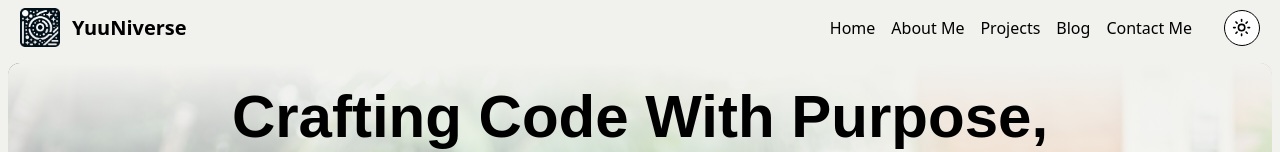
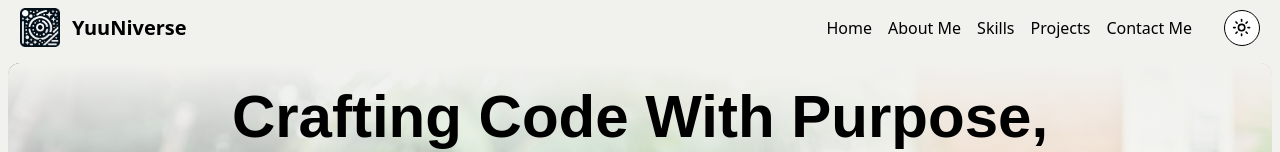
Before and after one commit to TamaWira/yuuniverse, a Next.js app: page / in a window 1280 px wide. Shown: the top 152 px of the page. Built offline with nearby package versions, Linux system fonts and the light colour scheme; a web font is replaced by a local one.

Commit message:
feat: add smooth scroll to navbar navigation

```diff
--- a/src/app/globals.css
+++ b/src/app/globals.css
@@ -8,6 +8,9 @@
 *::after {
   box-sizing: border-box;
 }
+html {
+  scroll-behavior: smooth;
+}
 
 button {
   cursor: pointer;
--- a/src/app/layout.tsx
+++ b/src/app/layout.tsx
@@ -30,7 +30,7 @@ export default function RootLayout({
   children: React.ReactNode;
 }>) {
   return (
-    <html lang="en" suppressHydrationWarning>
+    <html lang="en" className="scroll-smooth" suppressHydrationWarning>
       <body
         className={`${geistSans.variable} ${geistMono.variable} ${abhayaLibre.variable} antialiased bg-[#F1F1EE] dark:bg-[#171D17]`}
       >
--- a/src/components/about-me.tsx
+++ b/src/components/about-me.tsx
@@ -19,7 +19,7 @@ export default function AboutMe() {
   return (
     <motion.section
       id="about-me"
-      className="relative flex flex-col justify-center gap-3 md:gap-8 h-full text-center"
+      className="relative flex flex-col justify-center gap-3 md:gap-8 h-full text-center scroll-mt-10"
       variants={containerVariants}
       initial="hidden"
       whileInView="show"
--- a/src/components/features/projects/projects.tsx
+++ b/src/components/features/projects/projects.tsx
@@ -60,11 +60,12 @@ const containerVariants: Variants = {
 export function Projects() {
   return (
     <motion.section
+      id="projects"
       variants={containerVariants}
       initial="hidden"
       whileInView="show"
       viewport={{ once: true, amount: 0.3 }}
-      className="h-full"
+      className="h-full scroll-mt-10"
     >
       <motion.div variants={itemVariants} className="text-center">
         <Heading variant="h2">My Work</Heading>
--- a/src/components/features/skills/skills-section.tsx
+++ b/src/components/features/skills/skills-section.tsx
@@ -37,7 +37,7 @@ export function Skills() {
       initial="hidden"
       whileInView="show"
       viewport={{ once: true, amount: 0.5 }}
-      className="space-y-10 h-full text-center"
+      className="space-y-10 h-full text-center scroll-mt-10"
     >
       <motion.div variants={itemVariants}>
         <Heading variant="h2" className="">
--- a/src/components/navbar.tsx
+++ b/src/components/navbar.tsx
@@ -15,6 +15,7 @@ import {
   DrawerTrigger,
 } from "@/components/ui/drawer";
 import { Menu, X } from "lucide-react";
+import Link from "next/link";
 
 const links = [
   {
@@ -26,16 +27,16 @@ const links = [
     href: "#about-me",
   },
   {
+    name: "Skills",
+    href: "#skills",
+  },
+  {
     name: "Projects",
     href: "#projects",
   },
   {
-    name: "Blog",
-    href: "#blog",
-  },
-  {
     name: "Contact Me",
-    href: "#contact-me",
+    href: "#cta",
   },
 ];
 
@@ -89,9 +90,12 @@ export default function Navbar() {
         <ul className="flex items-center gap-4 p-3 px-5 h-9 text-black dark:text-white">
           {links.map((link) => (
             <li key={link.name}>
-              <a href={link.href} className="hover:text-black transition-all">
+              <Link
+                href={link.href}
+                className="hover:text-black transition-all"
+              >
                 {link.name}
-              </a>
+              </Link>
             </li>
           ))}
         </ul>
```
